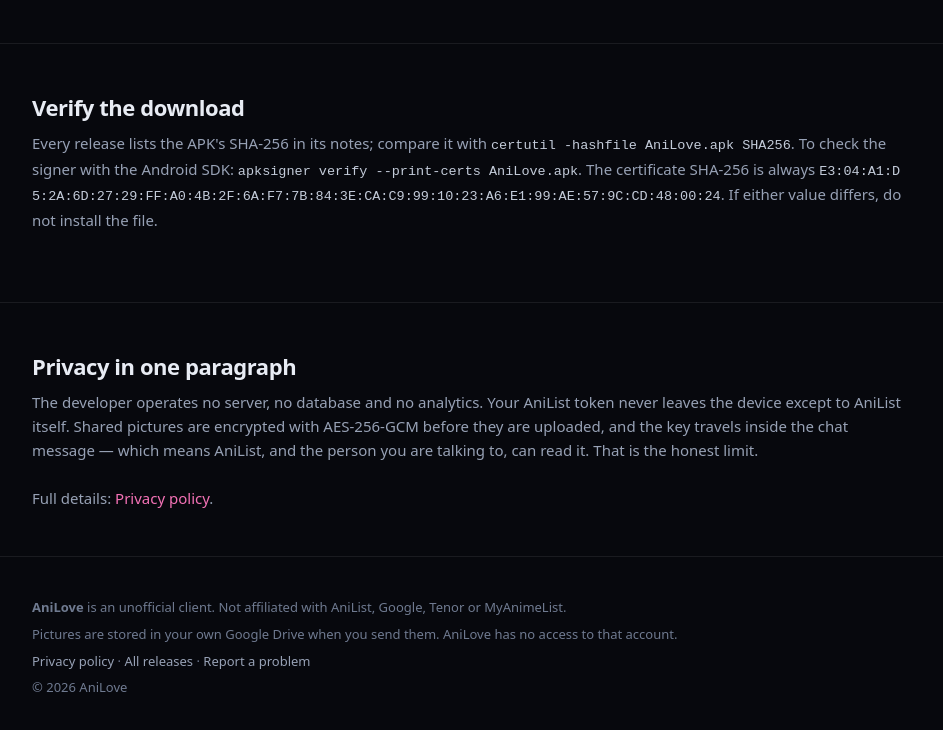
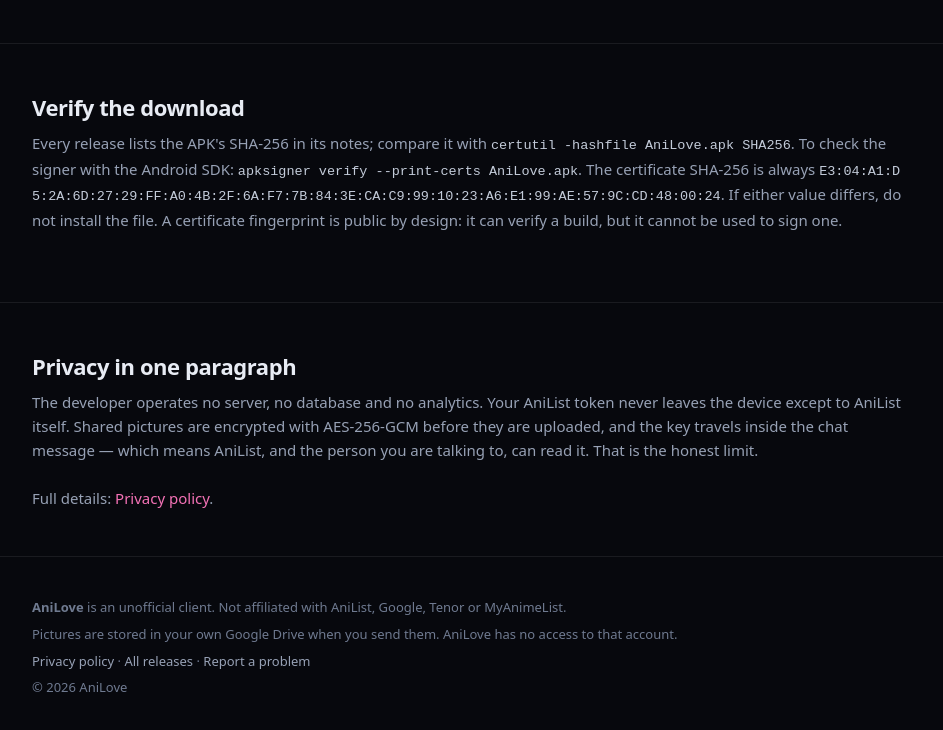
Before and after one commit to AniLove-franchise/AniLove-Android, a plain HTML site: page docs/index.html in a window 1280 px wide. Shown: the part 1499-2229 px from the top of the page, without its empty margins (168-1111 px from the left). Drawn offline with Linux system fonts and the light colour scheme.

Commit message:
Explain that certificate fingerprints are public

```diff
--- a/docs/index.html
+++ b/docs/index.html
@@ -188,7 +188,8 @@
         <code>certutil -hashfile AniLove.apk SHA256</code>. To check the signer with the Android SDK:
         <code>apksigner verify --print-certs AniLove.apk</code>. The certificate SHA-256 is always
         <code>E3:04:A1:D5:2A:6D:27:29:FF:A0:4B:2F:6A:F7:7B:84:3E:CA:C9:99:10:23:A6:E1:99:AE:57:9C:CD:48:00:24</code>.
-        If either value differs, do not install the file.
+        If either value differs, do not install the file. A certificate fingerprint is public by
+        design: it can verify a build, but it cannot be used to sign one.
       </p>
     </div>
   </section>
```
Also changed, not shown: 1 other file.
